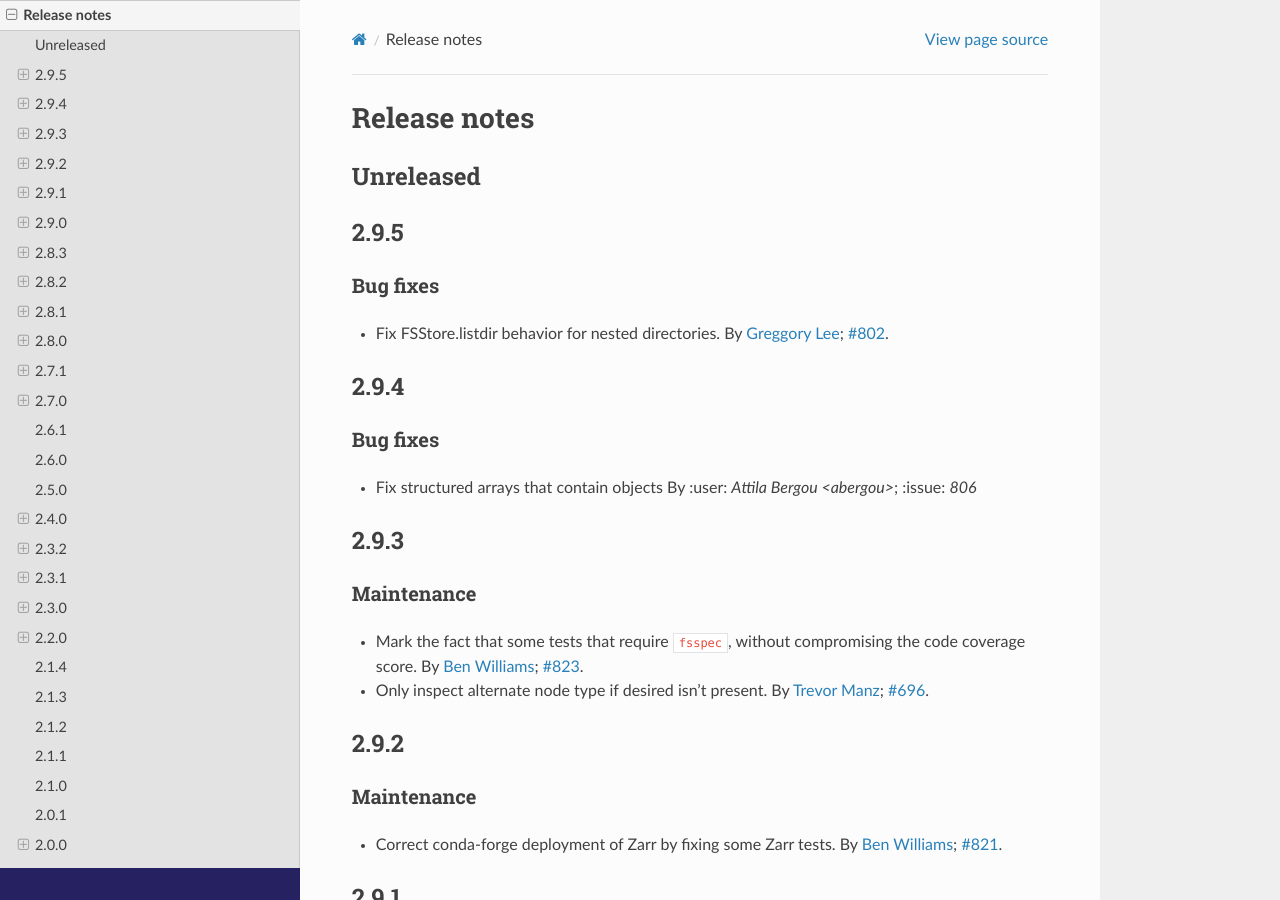
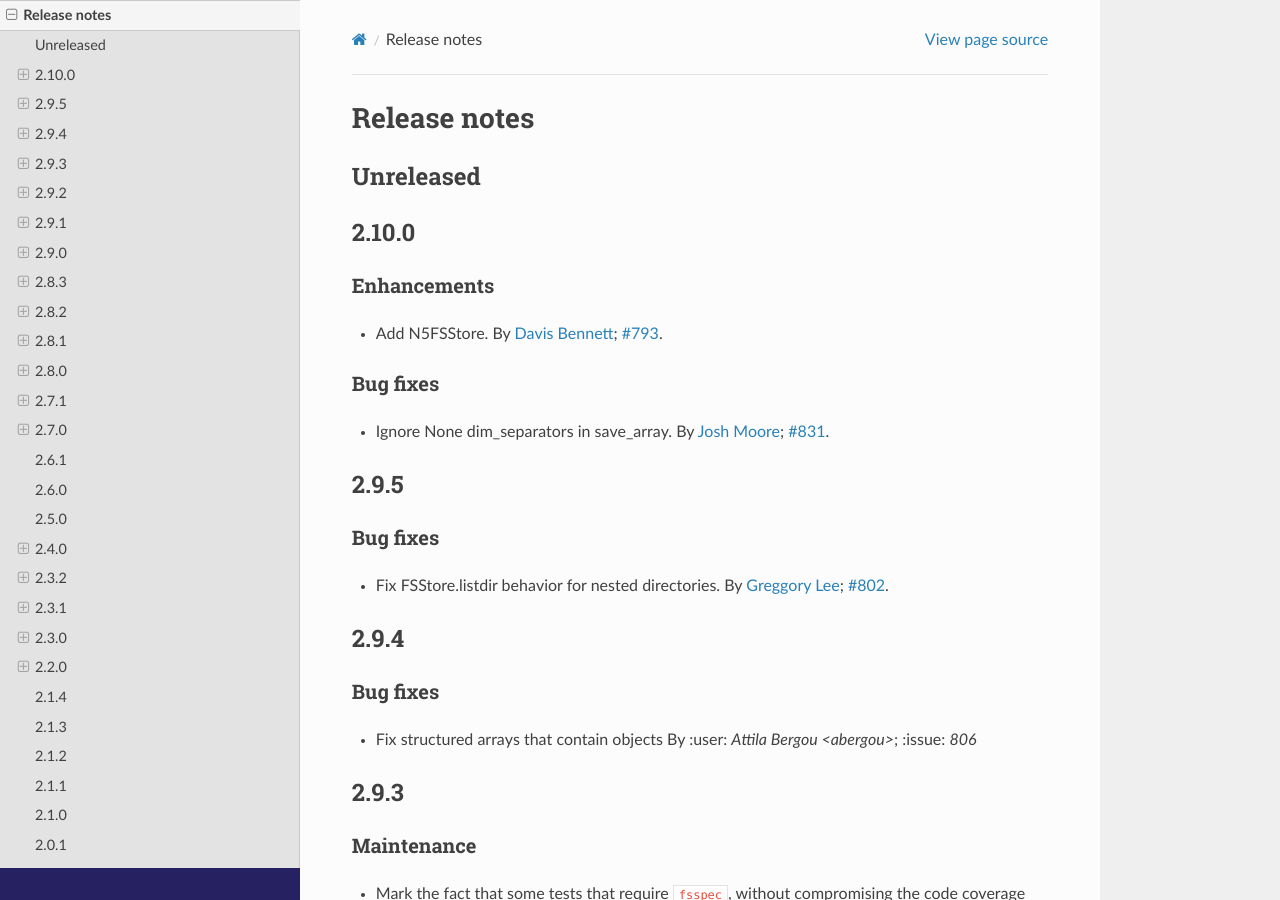
Before and after one commit to enthusiastdev121/zarr-python, a Sphinx documentation site: the page built from docs/release.rst, in a window 1280 px wide and 900 px high. Built offline with Sphinx 7.4.7 and the Read the Docs theme 2.0.0, drawn with Linux system fonts in a browser that asks for light colours; the version number could not be read and is left out.

Commit message:
2.10.0 changelog

```diff
--- a/docs/release.rst
+++ b/docs/release.rst
@@ -5,6 +5,23 @@ Release notes
 
 Unreleased
 ----------
+
+.. _release_2.10.0:
+
+2.10.0
+------
+
+Enhancements
+~~~~~~~~~~~~
+
+* Add N5FSStore.
+  By :user:`Davis Bennett <d-v-b>`; :issue:`793`.
+
+Bug fixes
+~~~~~~~~~
+
+* Ignore None dim_separators in save_array.
+  By :user:`Josh Moore <joshmoore>`; :issue:`831`.
 
 .. _release_2.9.5:
 
```
